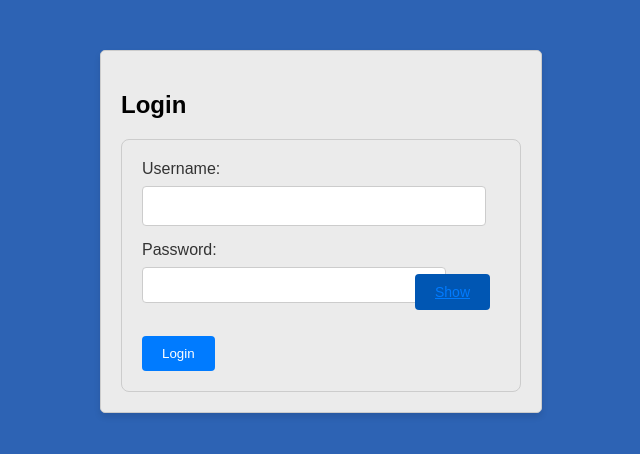
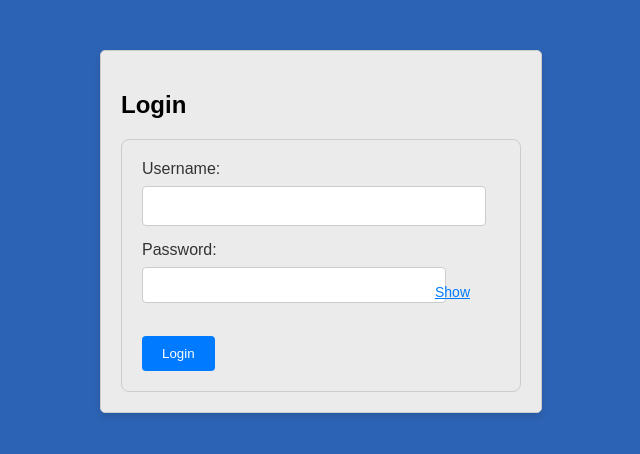
Before and after one commit to R1KT/quickstore, a Django app: page /login/ in a window 1280 px wide, with the pointer over the restyled element. Shown: the top 454 px of the page, without its empty margins (319-959 px from the left). Run offline with Django 5.2, Linux system fonts and the light colour scheme.

Commit message:
Initial Commit

```diff
--- a/quickstore/static/accounts/login.css
+++ b/quickstore/static/accounts/login.css
@@ -84,4 +84,6 @@ input[type="password"] {
 
 .showPassBtn:hover {
     text-decoration: underline;
+    background: none;
+    border: none;
 }
```
